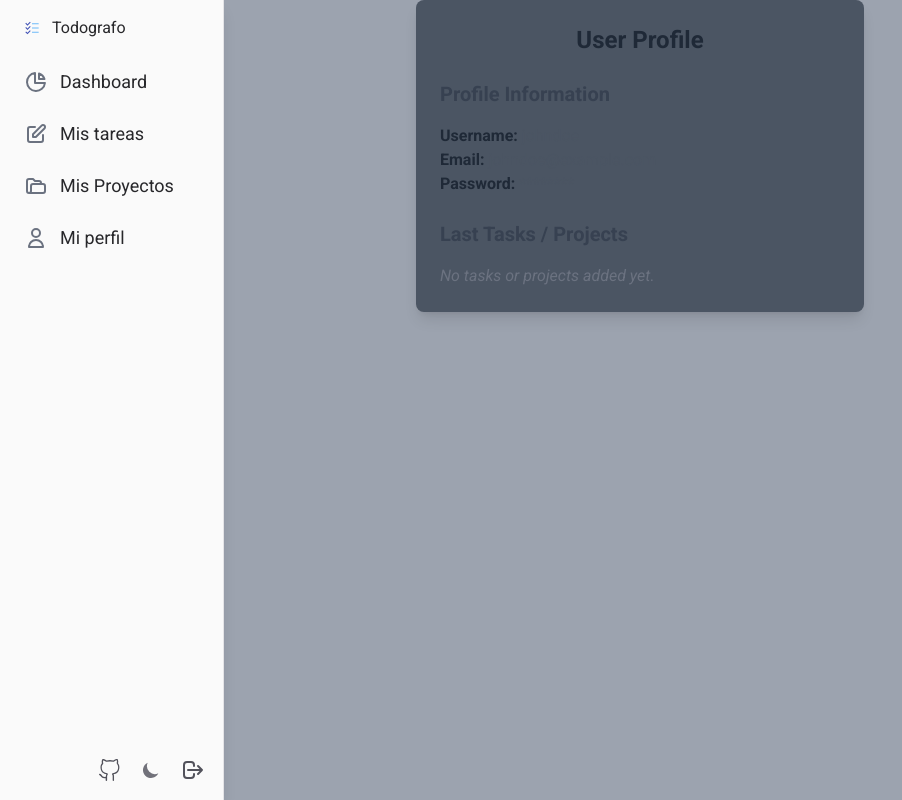
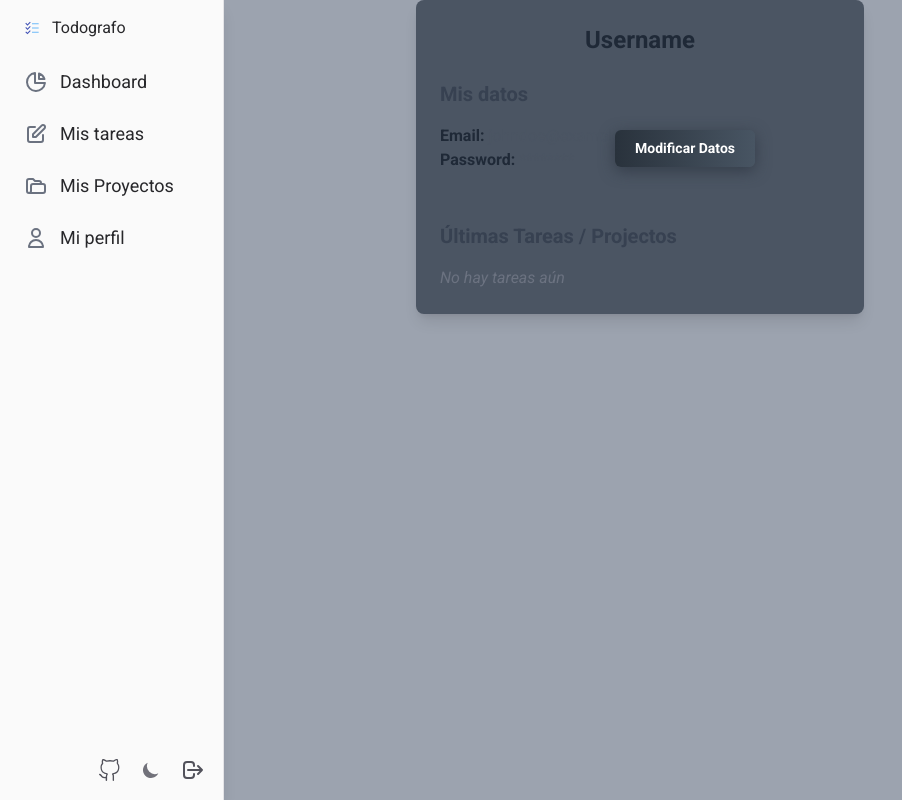
Before and after one commit to LautaRB/Todo-list-Front, a React (Vite) app: page /app/profile in a window 1280 px wide. Shown: the whole page, without its empty margins (0-902 px from the left). Built offline with nearby package versions, Linux system fonts and the light colour scheme; no server answers; a web font is replaced by a local one.

Commit message:
Mini presentacion de Profile parte 2

```diff
--- a/src/Pages/Private/Profile.tsx
+++ b/src/Pages/Private/Profile.tsx
@@ -2,24 +2,24 @@ export const Profile = () => {
 	return (
 		<div className="max-w-md mx-auto p-6 bg-gray-600 dark:bg-green-200 shadow-lg rounded-lg">
 			<div className="text-center mb-6">
-                <h1 className="text-2xl font-bold text-gray-800">User Profile</h1>
+				<h1 className="text-2xl font-bold text-gray-800">Username</h1>
 			</div>
 			<div className="mb-6">
-                <h2 className="text-xl font-semibold text-gray-700 mb-4">Profile Information</h2>
-                <p className="text-gray-600">
-                    <strong className="text-gray-800">Username:</strong> johndoe
-                </p>
+				<h2 className="text-xl font-semibold text-gray-700 mb-4">Mis datos</h2>
 				<p className="text-gray-600">
 					<strong className="text-gray-800">Email:</strong> johndoe@example.com
 				</p>
-                <p className="text-gray-600">
+				<p className="mb-6 text-gray-600">
 					<strong className="text-gray-800">Password:</strong> ********
 				</p>
+                <a href="#" className="btn-black absolute top-[130px] right-[525px]">
+					Modificar Datos
+				</a>
 			</div>
 			<div>
-                <h2 className="text-xl font-semibold text-gray-700 mb-4">Last Tasks / Projects</h2>
+				<h2 className="text-xl font-semibold text-gray-700 mb-4 mt-[50px]">Últimas Tareas / Projectos</h2>
 				<ul className="space-y-2">
-                    <li className="text-gray-500 italic">No tasks or projects added yet.</li>
+					<li className="text-gray-500 italic">No hay tareas aún</li>
 				</ul>
 			</div>
 		</div>
```
Lines whose indentation alone changed are shown as unchanged.
